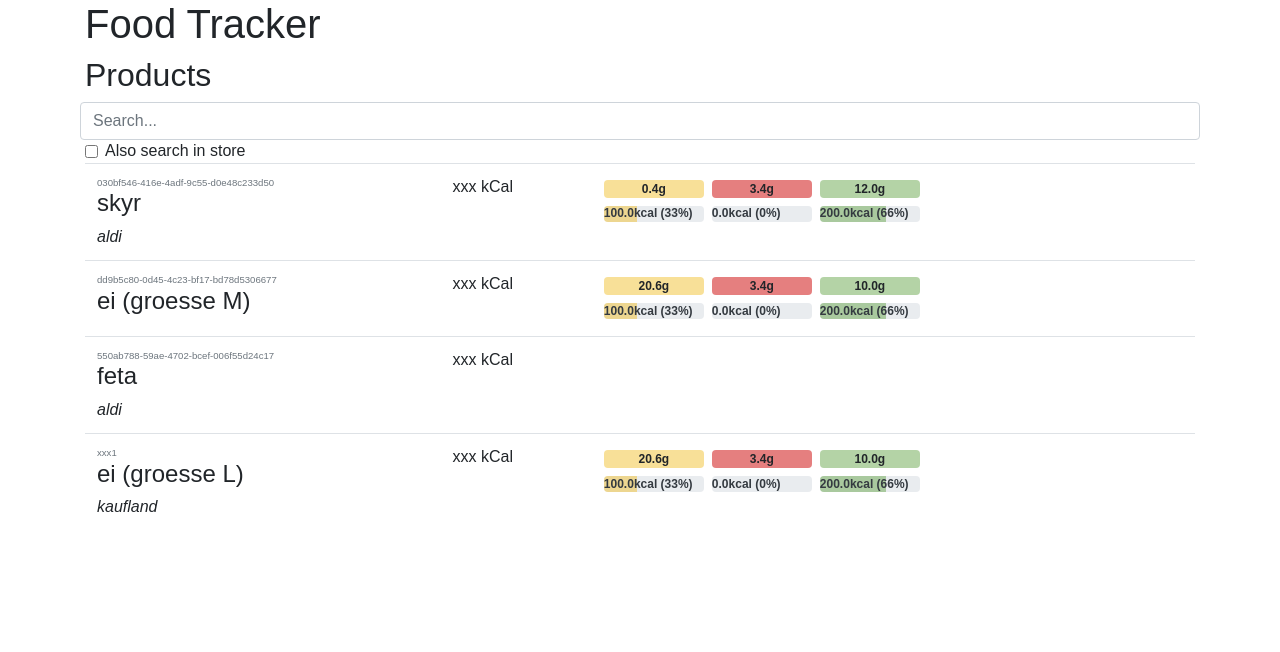
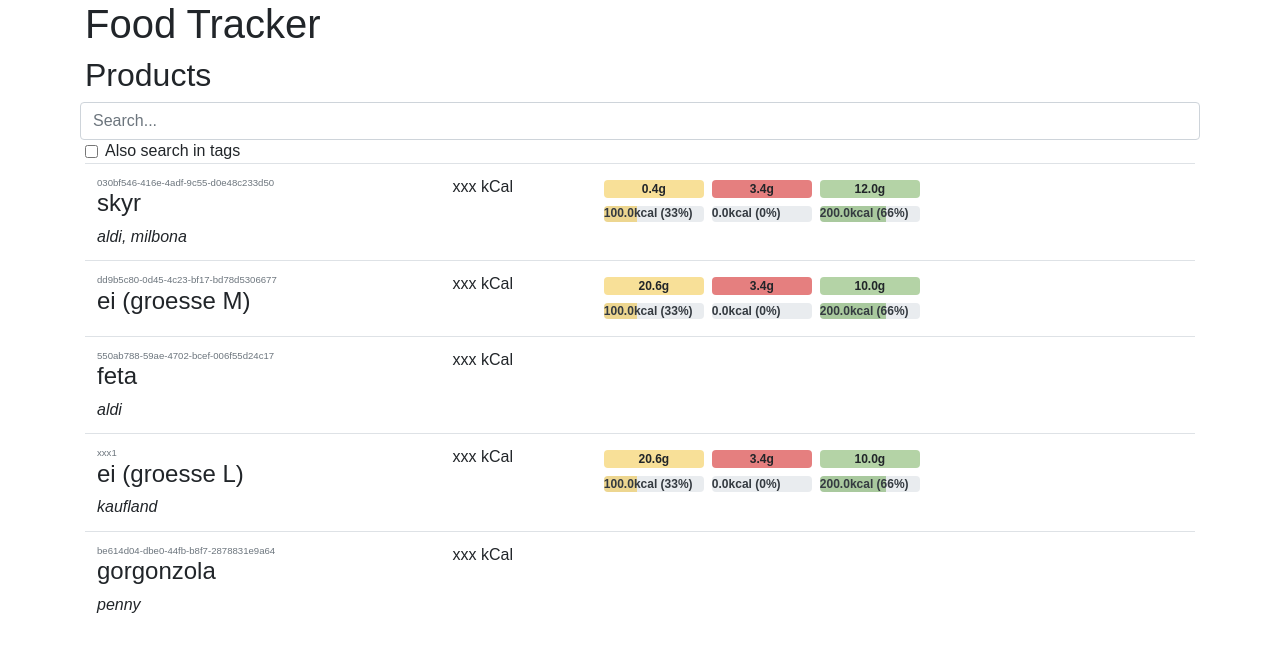
Before and after one commit to jradek/food_tracker, a React (Create React App) app in the folder frontend/: page / in a window 1280 px wide. Shown: the top 652 px of the page. Built offline with nearby package versions, Linux system fonts and the light colour scheme.

Commit message:
refactoring - renamed store -> types - added some typing information

```diff
--- a/frontend/src/components/ProductTable.js
+++ b/frontend/src/components/ProductTable.js
@@ -1,11 +1,12 @@
 // import * as R from "ramda";
 import React from "react";
+import PropTypes from "prop-types";
 
 const EXAMPLE_PRODUCTS = [
   {
     name: "skyr",
     uuid: "030bf546-416e-4adf-9c55-d0e48c233d50",
-    store: "aldi",
+    tags: "aldi, milbona",
     macros: {
       fats: 0.4,
       carbs: 3.4,
@@ -24,17 +25,22 @@ const EXAMPLE_PRODUCTS = [
   {
     name: "feta",
     uuid: "550ab788-59ae-4702-bcef-006f55d24c17",
-    store: "aldi"
+    tags: "aldi"
   },
   {
     name: "ei (groesse L)",
     uuid: "xxx1",
-    store: "kaufland",
+    tags: "kaufland",
     macros: {
       fats: 20.6,
       carbs: 3.4,
       proteins: 10
     }
+  },
+  {
+    name: "gorgonzola",
+    uuid: "be614d04-dbe0-44fb-b8f7-2878831e9a64",
+    tags: "penny"
   }
 ];
 
@@ -90,9 +96,9 @@ function ProductTableRow(props) {
           <li>
             <h4>{props.name}</h4>
           </li>
-          {props.store && (
+          {props.tags && (
             <li>
-              <em>{props.store}</em>
+              <em>{props.tags}</em>
             </li>
           )}
         </ul>
@@ -103,7 +109,7 @@ function ProductTableRow(props) {
   );
 }
 
-function filterProducts(products, filterText, alsoSearchInStore = false) {
+function filterProducts(products, filterText, alsoSearchInTags = false) {
   if (filterText === "") {
     return products;
   }
@@ -113,8 +119,8 @@ function filterProducts(products, filterText, alsoSearchInStore = false) {
       return true;
     }
 
-    if (alsoSearchInStore) {
-      return p.store && p.store.includes(filterText);
+    if (alsoSearchInTags) {
+      return p.tags && p.tags.includes(filterText);
     }
 
     return false;
@@ -125,7 +131,7 @@ function ProductTable(props) {
   const filteredProducts = filterProducts(
     props.products,
     props.filterText,
-    props.alsoSearchInStore
+    props.alsoSearchInTags
   );
 
   const rows = filteredProducts.map(product => {
@@ -141,6 +147,11 @@ function ProductTable(props) {
   );
 }
 
+ProductTable.propTypes = {
+  filterText: PropTypes.string.isRequired,
+  alsoSearchInTags: PropTypes.bool.isRequired
+};
+
 class SearchBar extends React.Component {
   constructor(props) {
     super(props);
@@ -151,8 +162,8 @@ class SearchBar extends React.Component {
     this.props.onFilterTextChange(e.target.value);
   }
 
-  handleSearchInStoreChange = e => {
-    this.props.onSearchInStoreChange(e.target.checked);
+  handleAlsoSearchInTagsChange = e => {
+    this.props.onAlsoSearchInTagsChange(e.target.checked);
   };
 
   render() {
@@ -172,12 +183,12 @@ class SearchBar extends React.Component {
           <input
             type="checkbox"
             className="form-check-input"
-            name="searchInStore"
-            checked={this.props.searchInStore}
-            onChange={this.handleSearchInStoreChange}
+            name="searchInTags"
+            checked={this.props.alsoSearchInTags}
+            onChange={this.handleAlsoSearchInTagsChange}
           />
-          <label className="form-check-label" htmlFor="searchInStore">
-            Also search in store
+          <label className="form-check-label" htmlFor="searchInTags">
+            Also search in tags
           </label>
         </div>
       </form>
@@ -185,18 +196,25 @@ class SearchBar extends React.Component {
   }
 }
 
+SearchBar.propTypes = {
+  filterText: PropTypes.string.isRequired,
+  onFilterTextChange: PropTypes.func.isRequired,
+  alsoSearchInTags: PropTypes.bool.isRequired,
+  onAlsoSearchInTagsChange: PropTypes.func.isRequired
+};
+
 class FilterableProductTable extends React.Component {
   state = {
     filterText: "",
-    searchInStore: false
+    alsoSearchInTags: false
   };
 
   handleFilterTextChange = text => {
     this.setState({ filterText: text });
   };
 
-  handleSearchInStoreChange = flag => {
-    this.setState({ searchInStore: flag });
+  handleAlsoSearchInTagsChange = flag => {
+    this.setState({ alsoSearchInTags: flag });
   };
 
   render() {
@@ -206,13 +224,13 @@ class FilterableProductTable extends React.Component {
         <SearchBar
           filterText={this.state.filterText}
           onFilterTextChange={this.handleFilterTextChange}
-          searchInStore={this.state.searchInStore}
-          onSearchInStoreChange={this.handleSearchInStoreChange}
+          alsoSearchInTags={this.state.alsoSearchInTags}
+          onAlsoSearchInTagsChange={this.handleAlsoSearchInTagsChange}
         />
         <ProductTable
           products={EXAMPLE_PRODUCTS}
           filterText={this.state.filterText}
-          alsoSearchInStore={this.state.searchInStore}
+          alsoSearchInTags={this.state.alsoSearchInTags}
         />
       </div>
     );
```
